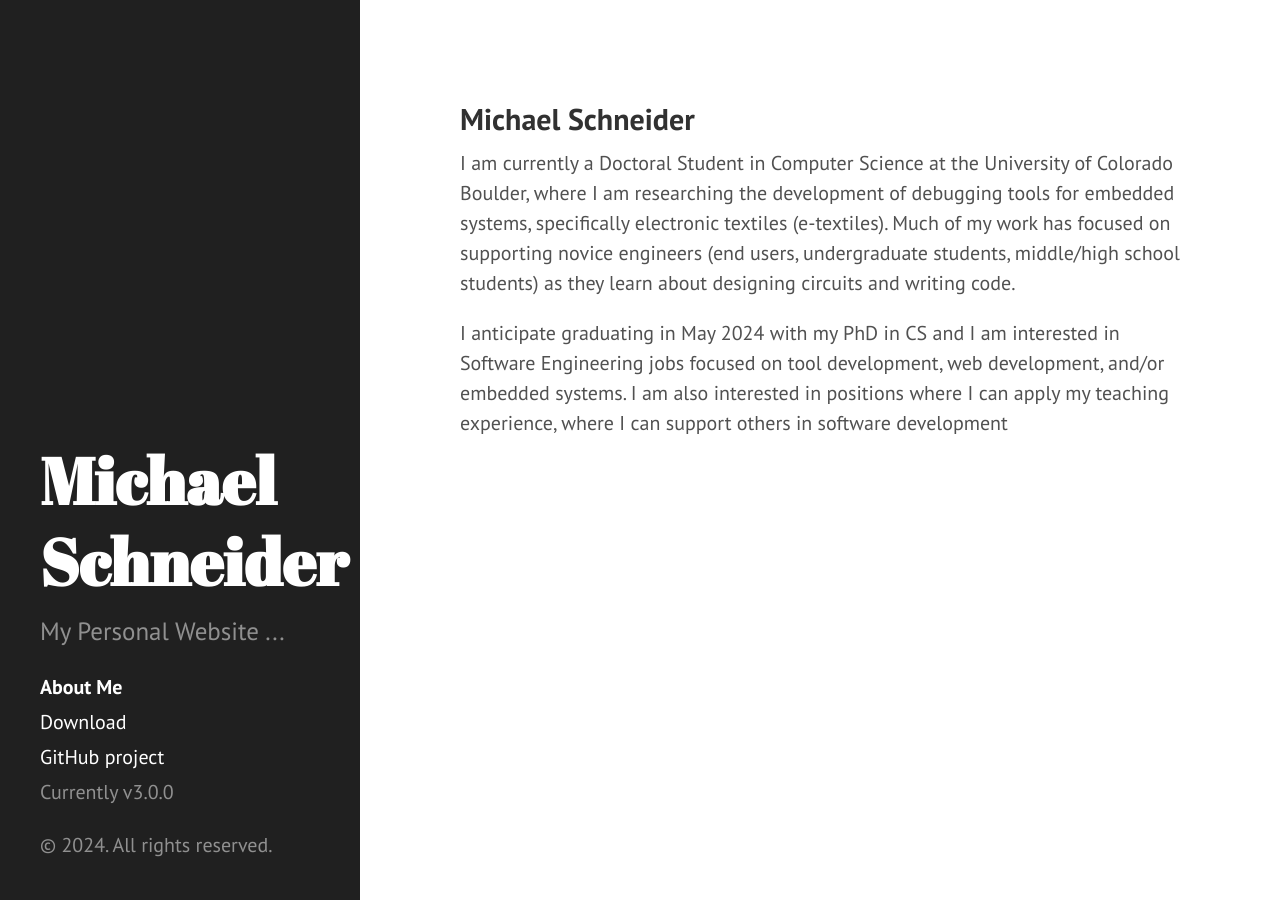
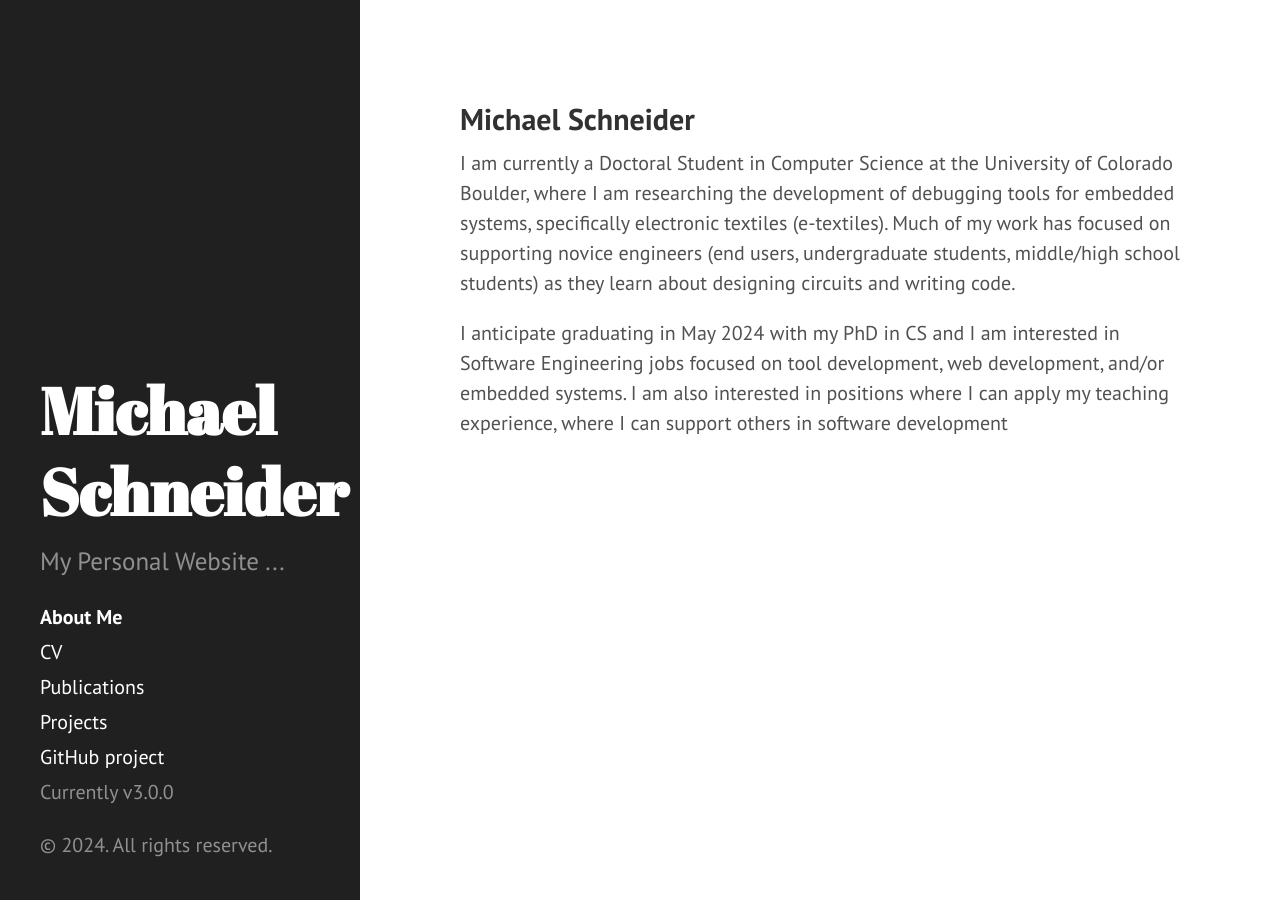
Before and after one commit to SchneiderCode/schneidercode.github.io, a Jekyll site: the page built from index.md, in a window 1280 px wide. Built offline with Jekyll 4.4.1, drawn with Linux system fonts in a browser that asks for light colours.

Commit message:
Update sidebar.html

```diff
--- a/_includes/sidebar.html
+++ b/_includes/sidebar.html
@@ -11,22 +11,9 @@
 
     <nav class="sidebar-nav">
       <a class="sidebar-nav-item{% if page.title == "About Me" %} active{% endif %}" href="{{ site.baseurl }}">About Me</a>
-
-      {% comment %}
-        The code below dynamically generates a sidebar nav of pages with
-        `layout: page` in the front-matter. See readme for usage.
-      {% endcomment %}
-
-      {% assign pages_list = site.pages %}
-      {% for node in pages_list %}
-        {% if node.title != null %}
-          {% if node.layout == "page" %}
-            <a class="sidebar-nav-item{% if page.url == node.url %} active{% endif %}" href="{{ node.url | absolute_url }}">{{ node.title }}</a>
-          {% endif %}
-        {% endif %}
-      {% endfor %}
-
-      <a class="sidebar-nav-item" href="{{ site.github.repo }}/archive/v{{ site.version }}.zip">Download</a>
+      <a class="sidebar-nav-item{% if page.title == "CV" %} active{% endif %}" href="{{ site.baseurl }}">CV</a>
+      <a class="sidebar-nav-item{% if page.title == "Publications" %} active{% endif %}" href="{{ site.baseurl }}">Publications</a>
+      <a class="sidebar-nav-item{% if page.title == "Projects" %} active{% endif %}" href="{{ site.baseurl }}">Projects</a>
       <a class="sidebar-nav-item" href="{{ site.github.repo }}">GitHub project</a>
       <span class="sidebar-nav-item">Currently v{{ site.version }}</span>
     </nav>
```
